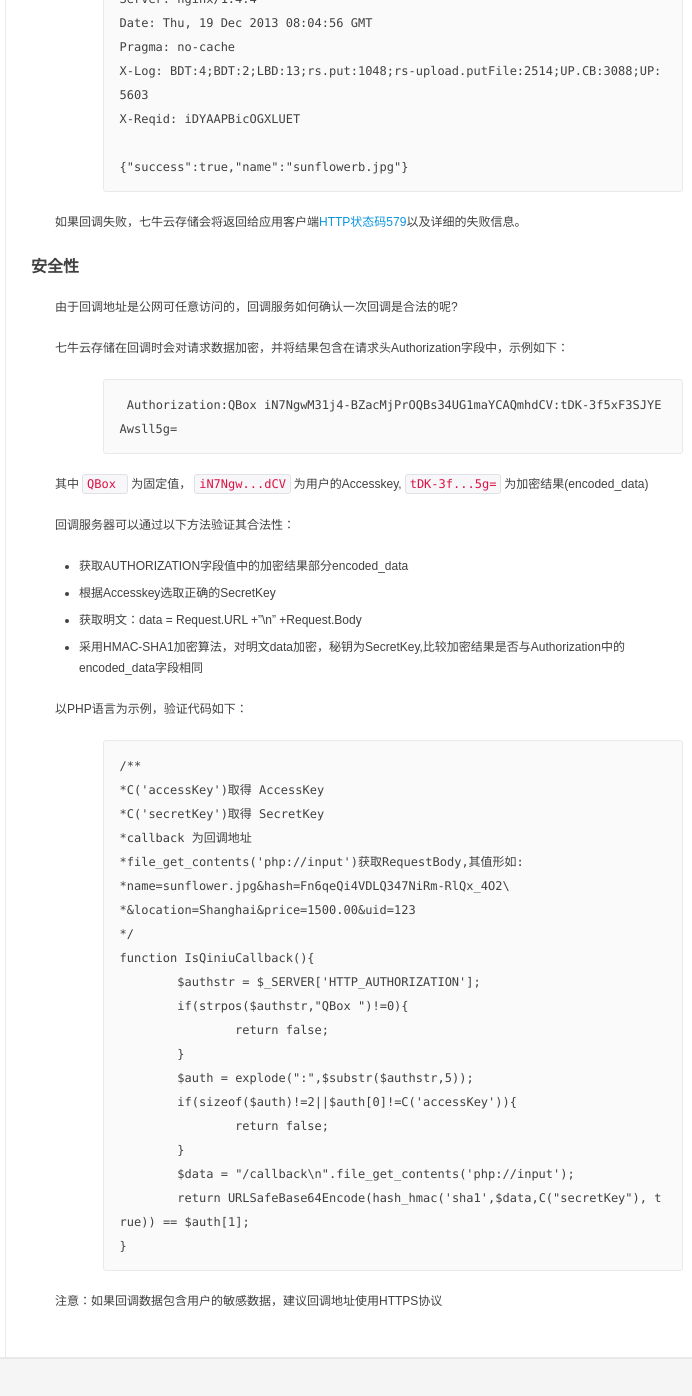
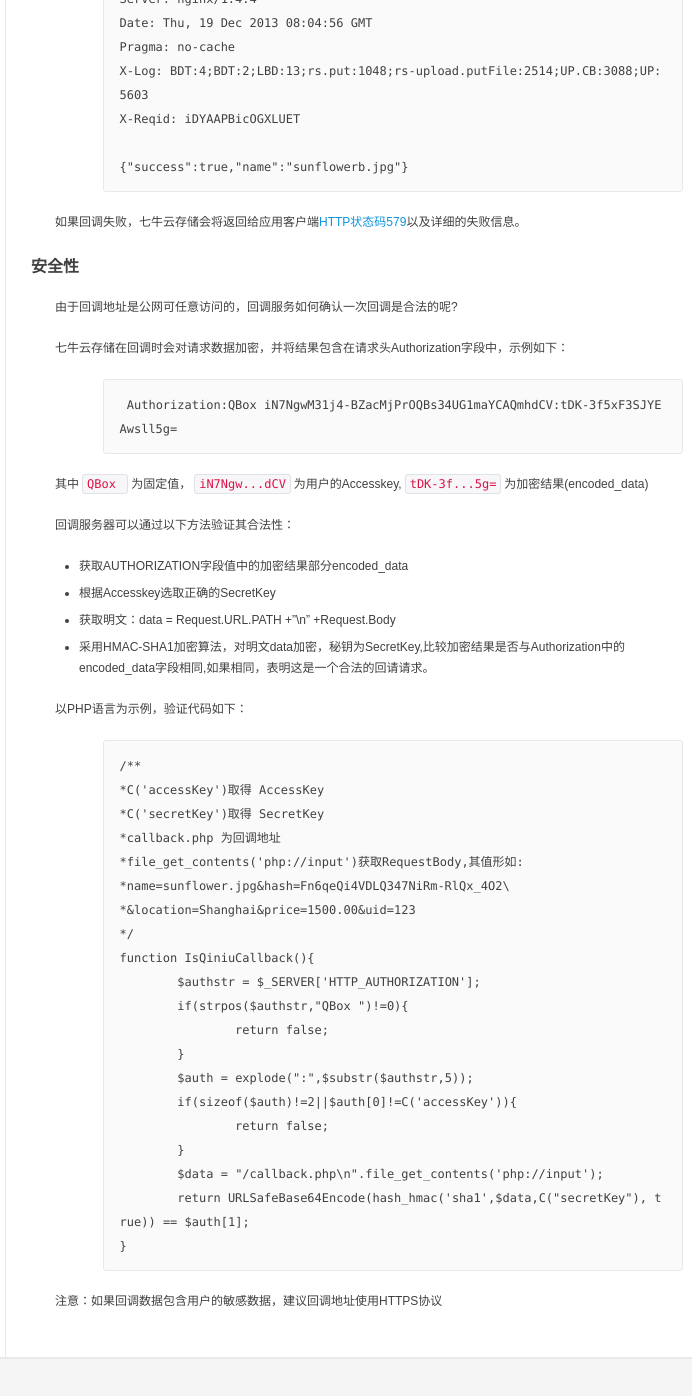
Before and after one commit to qiniu/developer.qiniu.com, a Jekyll site: the page built from docs/v6/api/overview/up/response/callback.md, in a window 1280 px wide and 1400 px high, scrolled down 2620 px. Shown: the top 1396 px of the window, without its empty margins (412-1104 px from the left). Built offline with Jekyll 4.4.1, drawn with Linux system fonts in a browser that asks for light colours; nearby versions of some CDN libraries; library files that are not in the unit come from our copies.

Commit message:
fix callback security

````diff
--- a/docs/v6/api/overview/up/response/callback.md
+++ b/docs/v6/api/overview/up/response/callback.md
@@ -117,9 +117,11 @@ X-Reqid: iDYAAPBicOGXLUET
 由于回调地址是公网可任意访问的，回调服务如何确认一次回调是合法的呢?
 
 七牛云存储在回调时会对请求数据加密，并将结果包含在请求头Authorization字段中，示例如下：
+
 ```
  Authorization:QBox iN7NgwM31j4-BZacMjPrOQBs34UG1maYCAQmhdCV:tDK-3f5xF3SJYEAwsll5g=
 ```
+
 其中`QBox `为固定值，`iN7Ngw...dCV`为用户的Accesskey,`tDK-3f...5g=`为加密结果(encoded_data)
 
 回调服务器可以通过以下方法验证其合法性：
@@ -128,9 +130,9 @@ X-Reqid: iDYAAPBicOGXLUET
 
 - 根据Accesskey选取正确的SecretKey
 
-- 获取明文：data = Request.URL +"\n" +Request.Body
+- 获取明文：data = Request.URL.PATH +"\n" +Request.Body
 
-- 采用HMAC-SHA1加密算法，对明文data加密，秘钥为SecretKey,比较加密结果是否与Authorization中的encoded_data字段相同
+- 采用HMAC-SHA1加密算法，对明文data加密，秘钥为SecretKey,比较加密结果是否与Authorization中的encoded_data字段相同,如果相同，表明这是一个合法的回请请求。
 
 以PHP语言为示例，验证代码如下：
 
@@ -138,7 +140,7 @@ X-Reqid: iDYAAPBicOGXLUET
 /**
 *C('accessKey')取得 AccessKey
 *C('secretKey')取得 SecretKey
-*callback 为回调地址
+*callback.php 为回调地址
 *file_get_contents('php://input')获取RequestBody,其值形如:
 *name=sunflower.jpg&hash=Fn6qeQi4VDLQ347NiRm-RlQx_4O2\
 *&location=Shanghai&price=1500.00&uid=123
@@ -152,9 +154,8 @@ function IsQiniuCallback(){
 	if(sizeof($auth)!=2||$auth[0]!=C('accessKey')){
 		return false;
 	}
-	$data = "/callback\n".file_get_contents('php://input');
+	$data = "/callback.php\n".file_get_contents('php://input');
 	return URLSafeBase64Encode(hash_hmac('sha1',$data,C("secretKey"), true)) == $auth[1];
 }
 ```
-
 注意：如果回调数据包含用户的敏感数据，建议回调地址使用HTTPS协议
````
